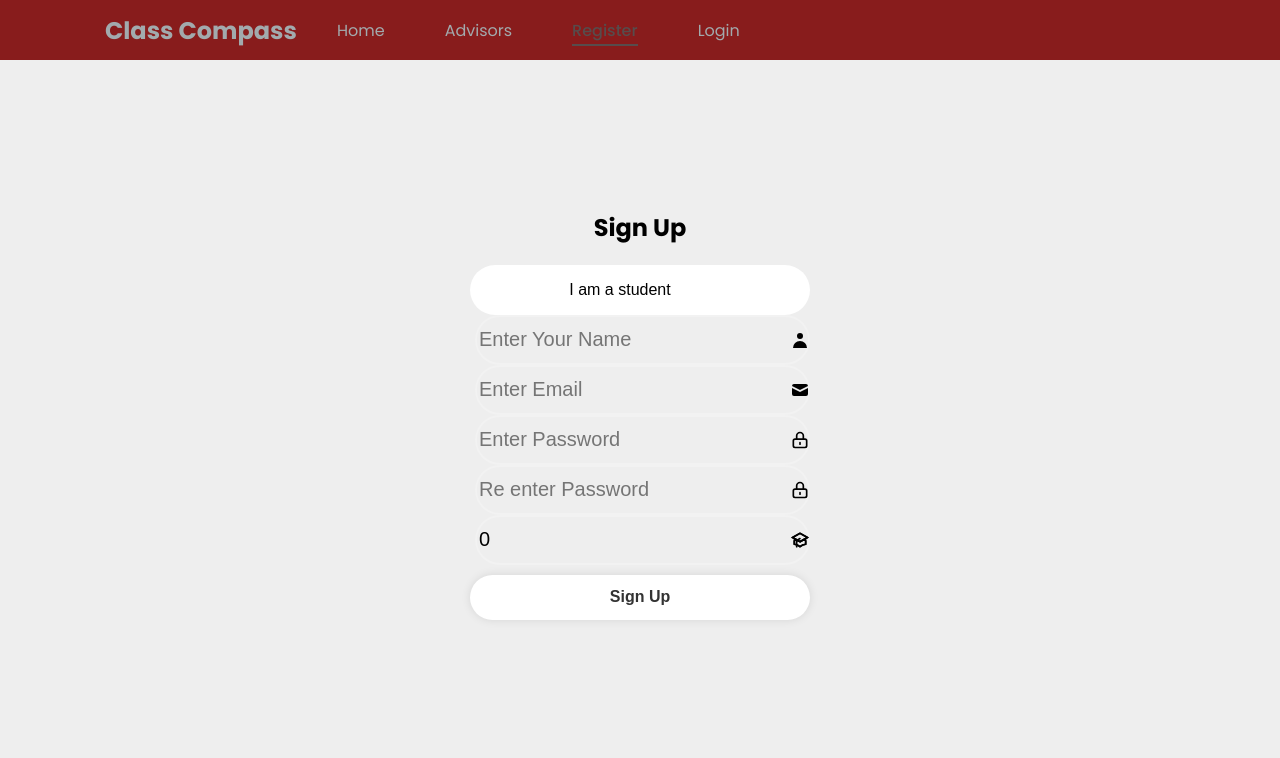
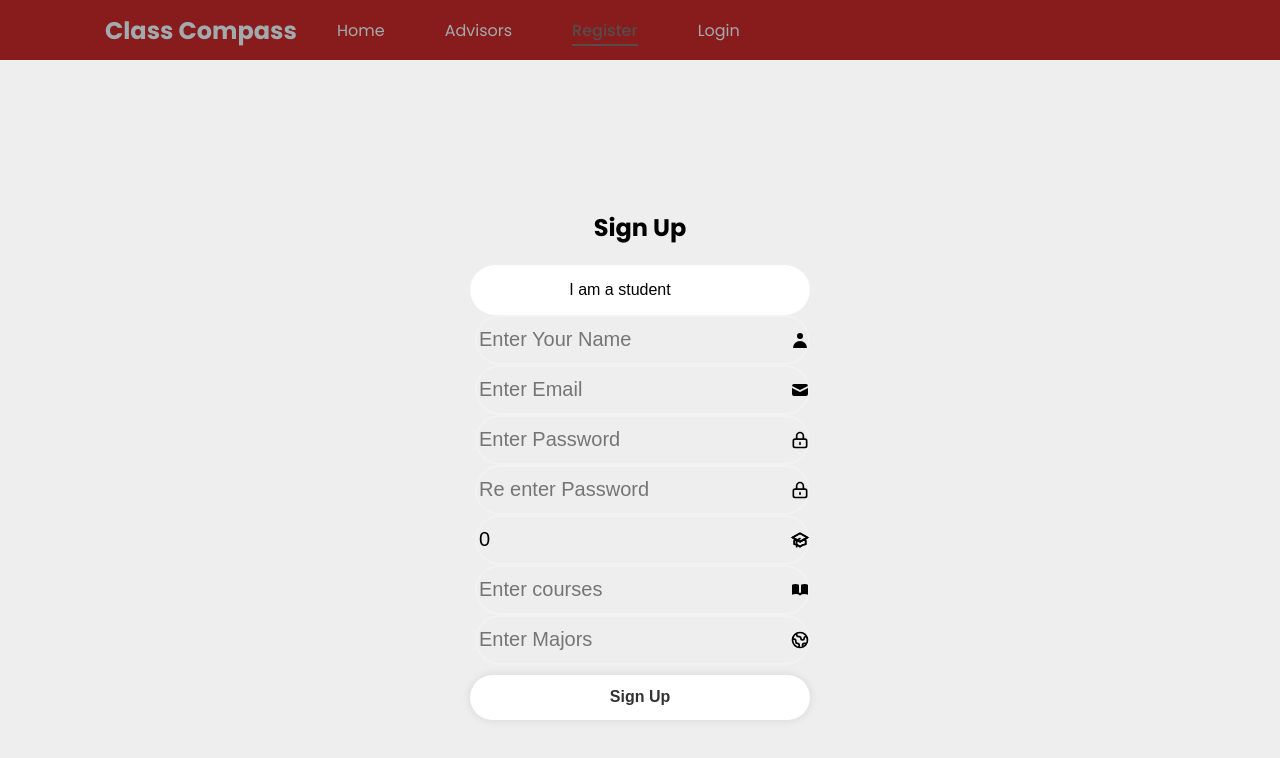
Before and after one commit to Ryu-From-Streets/classcompass, a React (Create React App) app in the folder frontend/: page /register in a window 1280 px wide. Shown: the top 758 px of the page. Built offline with nearby package versions, Linux system fonts and the light colour scheme.

Commit message:
changes to registration

```diff
--- a/frontend/src/Pages/RegisterPage.js
+++ b/frontend/src/Pages/RegisterPage.js
@@ -1,9 +1,15 @@
 import React, { useState } from "react";
 import {
-  HiUser, HiOutlineLockClosed, HiMail,
+  HiUser,
+  HiOutlineLockClosed,
+  HiMail,
   HiOutlineAcademicCap,
+  HiBookOpen,
+  HiOutlineGlobe,
 } from "react-icons/hi";
 import "./login.css";
+
+
 
 const SignUpPage = ({ isShowLogin }) => {
   const [name, setName] = useState("");
@@ -12,6 +18,8 @@ const SignUpPage = ({ isShowLogin }) => {
   const [rePassword, setRePassword] = useState("");
   const [userType, setUserType] = useState("student");
   const [numCredits, setCredits] = useState(0);
+  const [courses, setCourses] = useState([]);
+  const [majors, setMajors] = useState([]);
 
   const handleSignup= (e) => {
     e.preventDefault();
@@ -29,6 +37,20 @@ const SignUpPage = ({ isShowLogin }) => {
     const value = parseInt(e.target.value);
     setCredits(isNaN(value) ? 0 : value); // Set numCredits to 0 if NaN is detected
   };
+
+  const handleCoursesChange = (e) => {
+    const coursesList = e.target.value
+      .split(",")
+      .map((course) => course.trim());
+    setCourses(coursesList);
+  };
+
+  const handleMajors = (e) => {
+    const majorList = e.target.value
+    .split(",")
+    .map((course) => course.trim());
+  setMajors(majorList);
+ };
 
   return (
     <div className="login-page">
@@ -95,6 +117,27 @@ const SignUpPage = ({ isShowLogin }) => {
           />
           <HiOutlineAcademicCap className="icon" />
         </div>
+        <div className="input-box">
+          <input
+            type="text"
+            placeholder="Enter courses"
+            value={courses.join(",")}
+            onChange={handleCoursesChange}
+            required
+          />
+          <HiBookOpen className="icon" />
+        </div>
+        <div className="input-box">
+          <input
+            type="text"
+            placeholder="Enter Majors"
+            value={majors.join(",")}
+            onChange={handleMajors}
+            required
+          />
+          <HiOutlineGlobe className="icon" />
+        </div>
+
         <button type="submit" className="button">
           {" "}
           Sign Up{" "}
```
Also changed, not shown: 1 other file (tests, documents, lock files or other folders).
